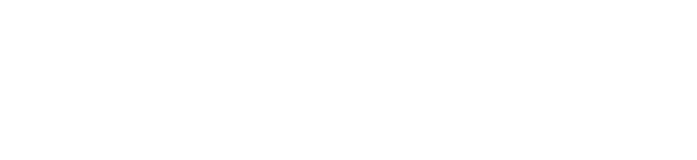
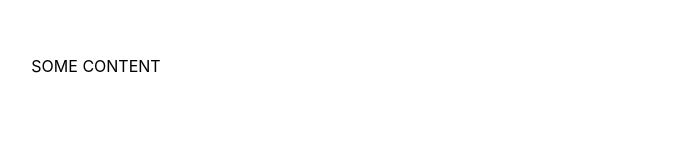
Before and after one commit to adam-goodrich/modal-practice, a React (Create React App) app: page / in a window 1280 px wide. Shown: the part 334-494 px from the top of the page, without its empty margins (544-1241 px from the left). Built offline with nearby package versions, Linux system fonts and the light colour scheme.

Commit message:
added 'some content'

```diff
--- a/src/App.js
+++ b/src/App.js
@@ -34,6 +34,9 @@
           I want help
         </button>
       </div>
+      <div className="main-content">
+        <h1>SOME CONTENT</h1>
+      </div>
       <div className="popup">
         <div className="popup-overlay"></div>
         <div className="main-popup">
--- a/src/index.css
+++ b/src/index.css
@@ -136,6 +136,17 @@
   width: 100%;
 }
 
+.main-content {
+  position: fixed;
+  top: 0;
+  left: 0;
+  width: 100%;
+  display: flex;
+  align-items: center;
+  justify-content: center;
+  height: 100vh;
+}
+
 .open-btn {
   font-size: 1.2rem;
   position: fixed;
@@ -147,6 +158,7 @@
   color: #aa4444;
   background-color: #ffe3e3;
   cursor: pointer;
+  z-index: 1;
 }
 
 .modal-p {
```
